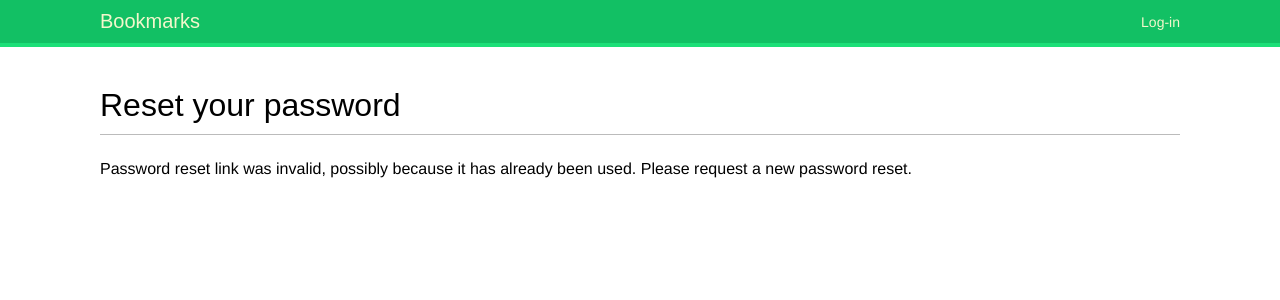
After one commit to babanazar/bookmarks, a Django app: template account/templates/registration/password_reset_confirm.html in a window 1280 px wide. The commit adds this page. Shown: the top 300 px of the page. Run offline with Django 3.2, Linux system fonts and the light colour scheme; the template is opened without the code that fills it, so the values that code supplies are empty; some web fonts are replaced.

Commit message:
password reset templates

```diff
--- a/account/templates/registration/login.html
+++ b/account/templates/registration/login.html
@@ -19,6 +19,7 @@
             <input type="hidden" name="next" value="{{ next }}"/>
             <p><input type="submit" value="Log in"></p>
         </form>
+    <p><a href="{% url 'password_reset' %}">Forgotten your password?</a></p>
     </div>
 
 {% endblock %}
--- /dev/null
+++ b/account/templates/registration/password_reset_confirm.html
@@ -0,0 +1,18 @@
+{% extends 'base.html' %}
+
+{% block title %}Reset your password{% endblock %}
+
+{% block content %}
+    <h1>Reset your password</h1>
+    {% if validlink %}
+        <p>Please enter your new password twice:</p>
+        <form method="post">
+            {{ form.as_p }}
+            {% csrf_token %}
+            <p><input type="submit" value="Change my password"/></p>
+        </form>
+    {% else %}
+        <p>Password reset link was invalid, possibly because it has
+        already been used. Please request a new password reset.</p>
+    {% endif %}
+{% endblock %}
--- /dev/null
+++ b/account/templates/registration/password_reset_email.html
@@ -0,0 +1,3 @@
+Someone asked for password reset for email {{ email }}. Follow the link below:
+{{ protocol }}://{{ domain }}{% url 'password_reset_confirm' uidb64=uid token=token %}
+Your username, in case you've forgotten: {{ user.get_username }}
```
Also changed, not shown: account/templates/registration/password_reset_complete.html (added, +9 -0 lines), account/templates/registration/password_reset_done.html (added, +10 -0 lines), account/templates/registration/password_reset_form.html (added, +13 -0 lines).
